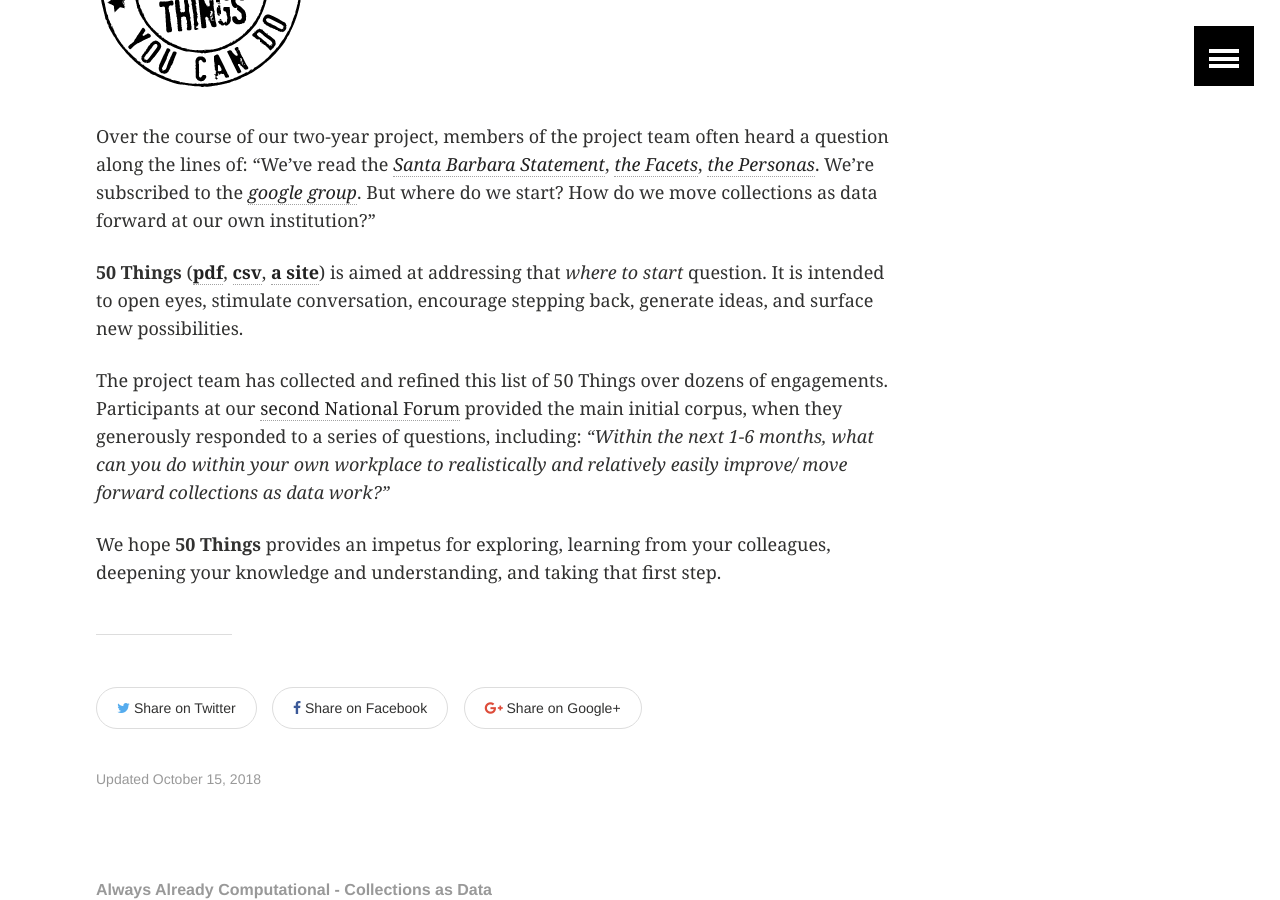
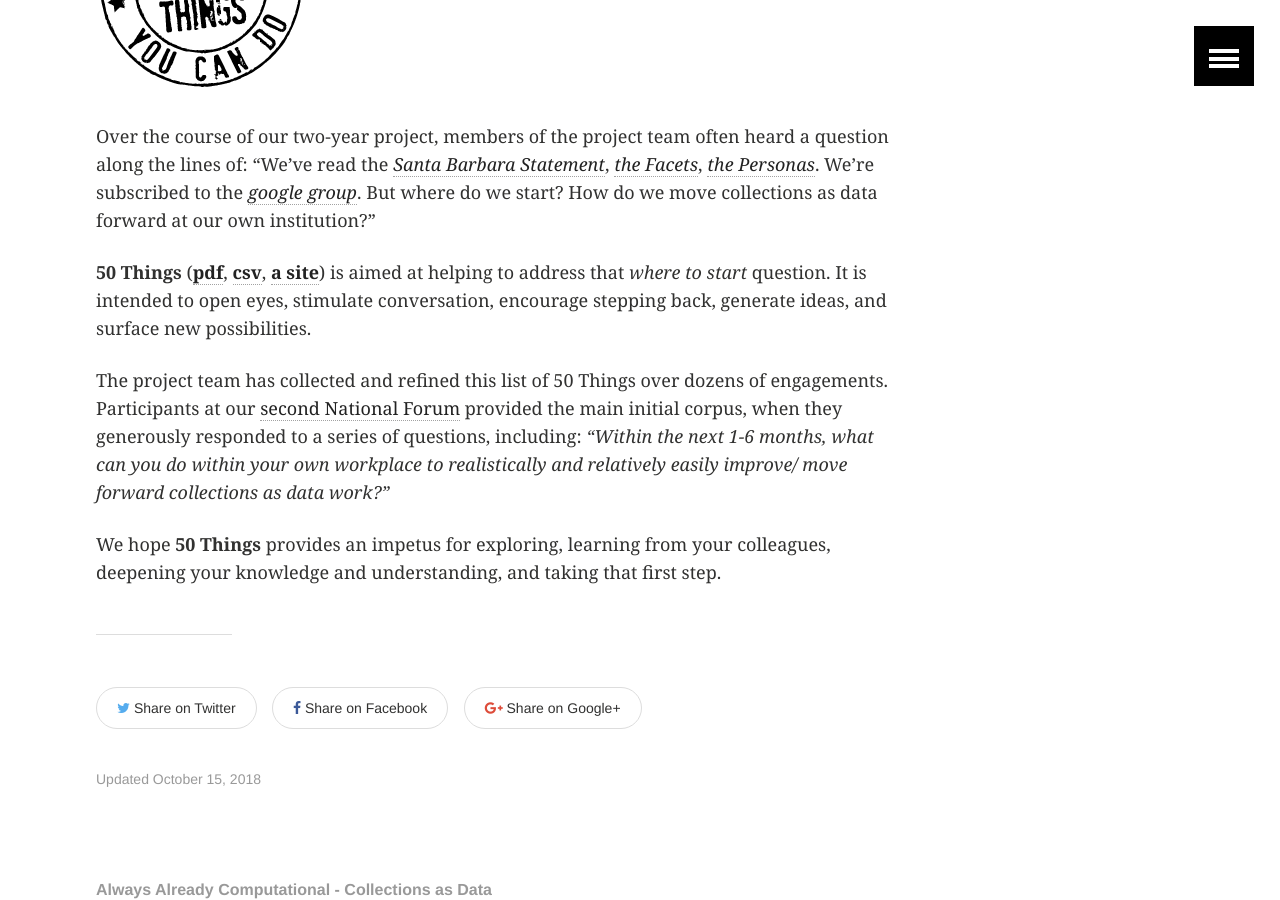
Before and after one commit to collectionsasdata/collectionsasdata.github.io, a Jekyll site: the page built from _posts/2018-10-15-fiftythings.md, in a window 1280 px wide and 900 px high, scrolled down 435 px. Built offline with Jekyll 4.4.1, drawn with Linux system fonts in a browser that asks for light colours.

Commit message:
Update 2018-10-15-fiftythings.md

```diff
--- a/_posts/2018-10-15-fiftythings.md
+++ b/_posts/2018-10-15-fiftythings.md
@@ -9,7 +9,7 @@ teaser: "50 things you can do"
 
 Over the course of our two-year project, members of the project team often heard a question along the lines of: “We’ve read the [*Santa Barbara Statement*](https://collectionsasdata.github.io/statement/), [*the Facets*](https://collectionsasdata.github.io/facets/), [*the Personas*](https://collectionsasdata.github.io/personas/). We’re subscribed to the [*google group*](https://groups.google.com/forum/#!forum/collectionsasdata). But where do we start? How do we move collections as data forward at our own institution?”
 
-**50 Things** ([**pdf**](http://collectionsasdata.github.io/50things/50_things.pdf), [**csv**](http://collectionsasdata.github.io/50things/50things.csv), [**a site**](https://collectionsasdata.github.io/50things/)) is aimed at addressing that *where to start* question. It is intended to open eyes, stimulate conversation, encourage stepping back, generate ideas, and surface new possibilities.
+**50 Things** ([**pdf**](http://collectionsasdata.github.io/50things/50_things.pdf), [**csv**](http://collectionsasdata.github.io/50things/50things.csv), [**a site**](https://collectionsasdata.github.io/50things/)) is aimed at helping to address that *where to start* question. It is intended to open eyes, stimulate conversation, encourage stepping back, generate ideas, and surface new possibilities.
 
 The project team has collected and refined this list of 50 Things over dozens of engagements. Participants at our [second National Forum](https://collectionsasdata.github.io/partners/) provided the main initial corpus, when they generously responded to a series of questions, including: *“Within the next 1-6 months, what can you do within your own workplace to realistically and relatively easily improve/ move forward collections as data work?”*
 
```
